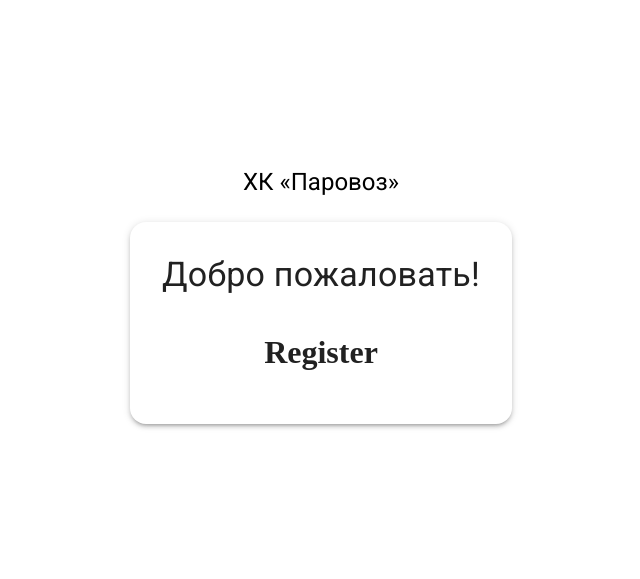
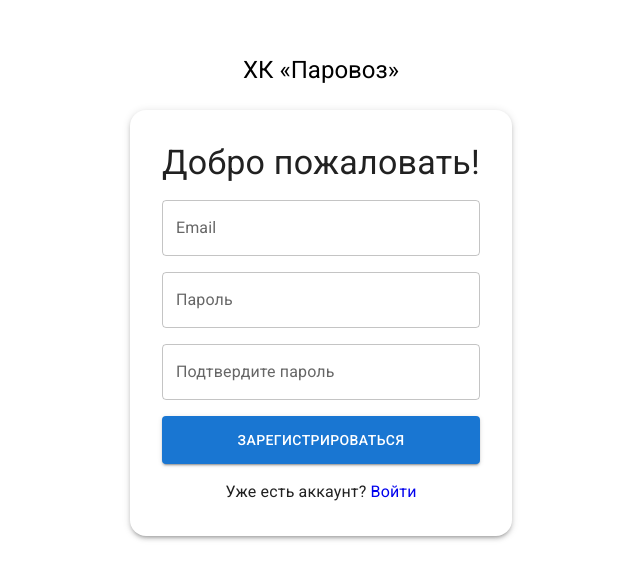
Before and after one commit to Maksouni/hockey-club, a React (Vite) app in the folder frontend/: page /auth/register in a window 1280 px wide. Shown: the part 105-684 px from the top of the page, without its empty margins (319-959 px from the left). Built offline with nearby package versions, Linux system fonts and the light colour scheme.

Commit message:
register component

```diff
--- a/frontend/src/components/Register.tsx
+++ b/frontend/src/components/Register.tsx
@@ -1,7 +1,150 @@
+import React, { useState } from "react";
+import { TextField, Button, Alert, Stack, Typography } from "@mui/material";
+import axios from "axios";
+import { useAuth } from "../utils/auth/useAuth";
+import { Link, useNavigate } from "react-router-dom";
+import { apiUrl } from "../utils/dotenv";
+
 export default function Register() {
+  const [email, setEmail] = useState("");
+  const [password, setPassword] = useState("");
+  const [confirmPassword, setConfirmPassword] = useState("");
+  const [errors, setErrors] = useState<{ [key: string]: string }>({});
+  const [registerError, setRegisterError] = useState<string | null>(null);
+  const { login } = useAuth();
+  const navigate = useNavigate();
+
+  const handleRegister = async (e: React.FormEvent) => {
+    e.preventDefault();
+    setRegisterError(null);
+    setErrors({});
+
+    const newErrors: { [key: string]: string } = {};
+
+    if (!email) {
+      newErrors.email = "Введите email";
+    } else if (!/^[^\s@]+@[^\s@]+\.[^\s@]+$/.test(email)) {
+      newErrors.email = "Введите корректный email";
+    }
+
+    if (!password) newErrors.password = "Введите пароль";
+    if (password !== confirmPassword)
+      newErrors.confirmPassword = "Пароли не совпадают";
+
+    if (Object.keys(newErrors).length > 0) {
+      setErrors(newErrors);
+      return;
+    }
+
+    try {
+      const response = await axios.post(`${apiUrl}/auth/register`, {
+        email,
+        password,
+      });
+
+      login(response.data.token);
+      navigate("/");
+    } catch (error) {
+      if (axios.isAxiosError(error)) {
+        if (error.code === "ERR_NETWORK") {
+          setRegisterError("Ошибка сети. Проверьте соединение или сервер.");
+        } else if (error.response) {
+          const { status, data } = error.response;
+          if (status === 400) {
+            setRegisterError(data.message || "Ошибка запроса");
+          } else {
+            setRegisterError(
+              `Ошибка сервера (${status}): ${
+                data.message || "Попробуйте позже"
+              }`
+            );
+          }
+        } else {
+          setRegisterError("Неизвестная ошибка. Попробуйте позже.");
+        }
+      } else {
+        setRegisterError("Произошла неожиданная ошибка");
+      }
+    }
+  };
+
+  const handleInputChange = (
+    e: React.ChangeEvent<HTMLInputElement>,
+    field: string
+  ) => {
+    setErrors((prevErrors) => ({ ...prevErrors, [field]: "" }));
+    if (field === "email") setEmail(e.target.value);
+    if (field === "password") setPassword(e.target.value);
+    if (field === "confirmPassword") setConfirmPassword(e.target.value);
+  };
+
   return (
-    <div>
-      <h1>Register</h1>
-    </div>
+    <form style={{ width: "100%" }} onSubmit={handleRegister}>
+      <Stack spacing={2} sx={{ width: "100%" }}>
+        {registerError && <Alert severity="error">{registerError}</Alert>}
+
+        <TextField
+          label="Email"
+          variant="outlined"
+          value={email}
+          type="email"
+          onChange={(e: React.ChangeEvent<HTMLInputElement>) =>
+            handleInputChange(e, "email")
+          }
+          error={!!errors.email}
+          helperText={errors.email}
+          fullWidth
+        />
+
+        <TextField
+          label="Пароль"
+          variant="outlined"
+          type="password"
+          value={password}
+          onChange={(e: React.ChangeEvent<HTMLInputElement>) =>
+            handleInputChange(e, "password")
+          }
+          error={!!errors.password}
+          helperText={errors.password}
+          fullWidth
+        />
+
+        <TextField
+          label="Подтвердите пароль"
+          variant="outlined"
+          type="password"
+          value={confirmPassword}
+          onChange={(e: React.ChangeEvent<HTMLInputElement>) =>
+            handleInputChange(e, "confirmPassword")
+          }
+          error={!!errors.confirmPassword}
+          helperText={errors.confirmPassword}
+          fullWidth
+        />
+
+        <Button
+          sx={{ height: "3rem" }}
+          type="submit"
+          variant="contained"
+          color="primary"
+          fullWidth
+        >
+          Зарегистрироваться
+        </Button>
+        <Typography variant="body1" style={{ marginInline: "auto" }}>
+          Уже есть аккаунт?{" "}
+          <Link
+            to="/auth/login"
+            style={{
+              textDecoration: "none",
+            }}
+          >
+            <span style={{ textDecoration: "none", cursor: "pointer" }}>
+              Войти
+            </span>
+          </Link>
+        </Typography>
+      </Stack>
+    </form>
   );
 }
```
